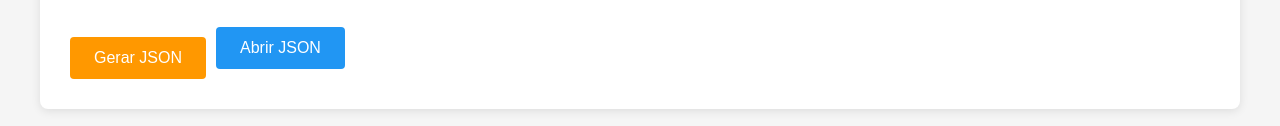
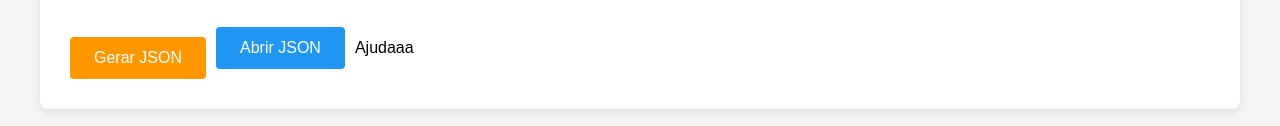
Before and after one commit to vico93/MixtapeGenerator, a plain HTML site: page index.html in a window 1280 px wide. Shown: the part 818-944 px from the top of the page. Drawn offline with nearby package versions, Linux system fonts and the light colour scheme.

Commit message:
debug: testando se um commit faz essa bagaça funcionar

```diff
--- a/index.html
+++ b/index.html
@@ -311,6 +311,7 @@
             <button class="btn-generate" id="generateBtn">Gerar JSON</button>
             <button class="btn-load" id="loadBtn">Abrir JSON</button>
             <input type="file" id="loadFile" accept=".json" style="display: none;">
+			<p>Ajudaaa</p>
         </div>
     </div>
 
```
